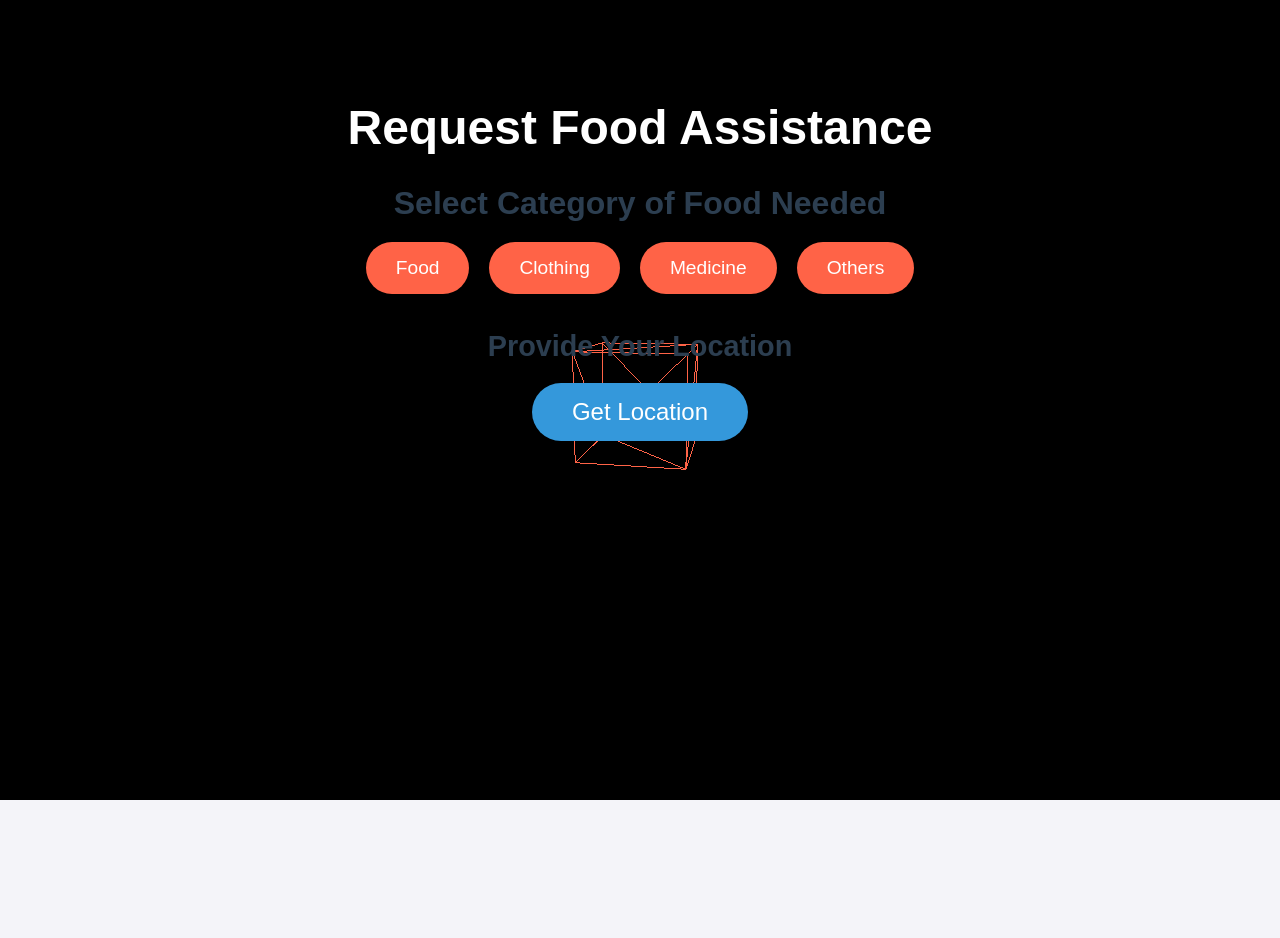
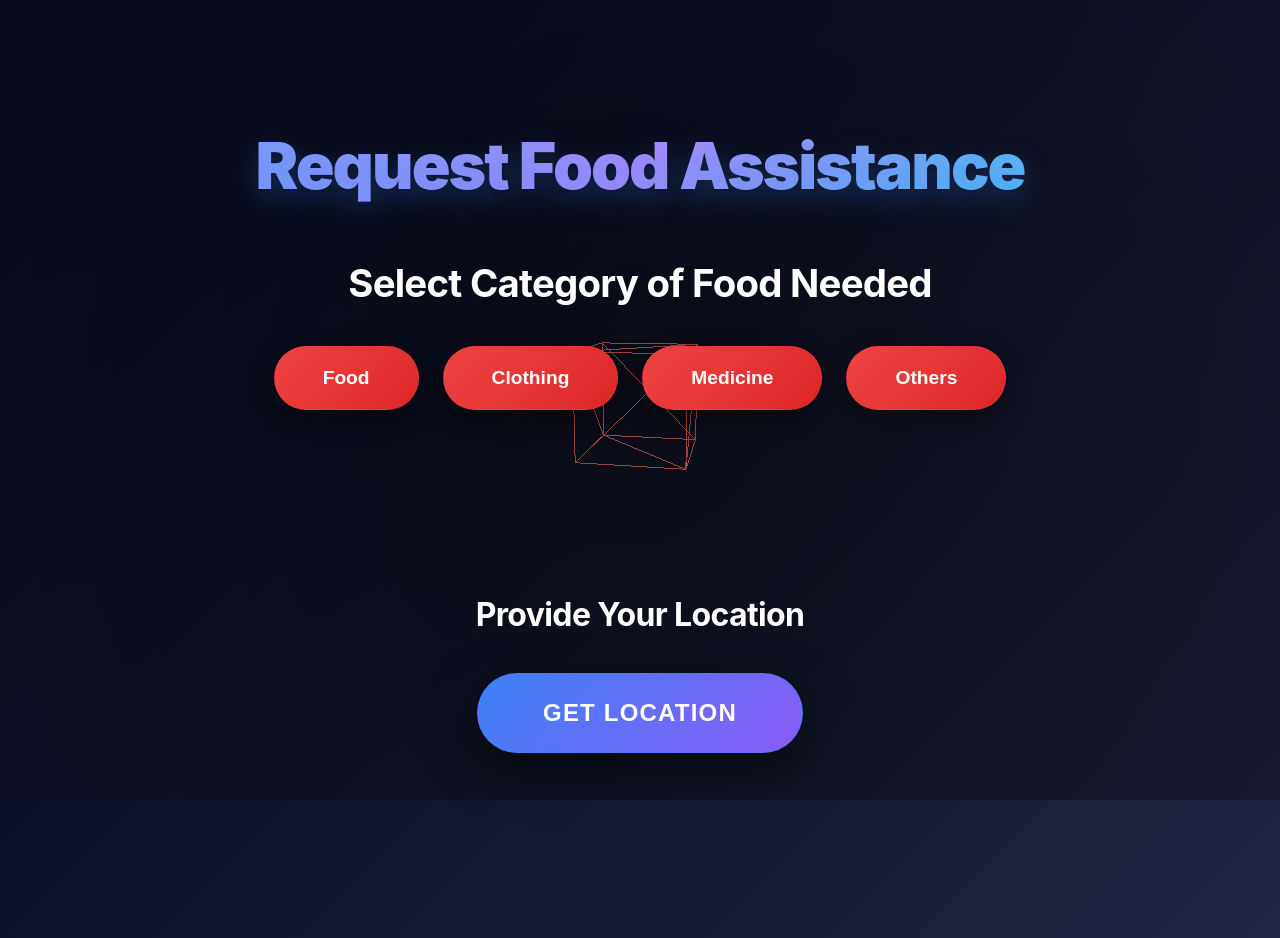
Before and after one commit to SiddharthKumar241/Food_Link, a website: page frontend/Receiver.html in a window 1280 px wide. Before the commit the page ends 800 px from the top, so only its background shows below. Drawn offline with nearby package versions, Linux system fonts and the light colour scheme.

Commit message:
Update Receiver.html

```diff
--- a/frontend/Receiver.html
+++ b/frontend/Receiver.html
@@ -14,107 +14,7 @@
   <!-- AOS JS -->
   <script src="https://cdn.jsdelivr.net/npm/aos@2.3.4/dist/aos.js"></script>
 
-  <style>
-    /* Your original styles here */
-    * {
-      margin: 0;
-      padding: 0;
-      box-sizing: border-box;
-    }
-
-    body {
-      font-family: "Arial", sans-serif;
-      background-color: #f4f4f9;
-      overflow: hidden;
-    }
-
-    #three-container {
-      position: absolute;
-      top: 0;
-      left: 0;
-      width: 100%;
-      height: 100%;
-      z-index: -1;
-    }
-
-    .needly-page {
-      text-align: center;
-      position: relative;
-      z-index: 1;
-      padding-top: 100px;
-      color: #333;
-    }
-
-    .needly-page h1 {
-      font-size: 3rem;
-      color: #2c3e50;
-      margin-bottom: 30px;
-    }
-
-    .categories h2 {
-      font-size: 2rem;
-      color: #2c3e50;
-      margin: 20px 0;
-    }
-
-    .category {
-      display: flex;
-      justify-content: center;
-      gap: 20px;
-    }
-
-    .need-category {
-      padding: 15px 30px;
-      font-size: 1.2rem;
-      border: none;
-      background-color: #ff6347;
-      color: white;
-      border-radius: 50px;
-      cursor: pointer;
-      transition: background-color 0.3s ease, transform 0.3s ease;
-    }
-
-    .need-category:hover {
-      background-color: #e53e3e;
-      transform: scale(1.1);
-    }
-
-    .request-section h3 {
-      font-size: 1.8rem;
-      color: #2c3e50;
-      margin-bottom: 20px;
-    }
-
-    .request-btn {
-      padding: 15px 40px;
-      font-size: 1.5rem;
-      border: none;
-      background-color: #3498db;
-      color: white;
-      border-radius: 50px;
-      cursor: pointer;
-      transition: background-color 0.3s ease, transform 0.3s ease;
-    }
-
-    .request-btn:hover {
-      background-color: #2980b9;
-      transform: scale(1.1);
-    }
-
-    .request-details {
-      display: none;
-      margin-top: 30px;
-      background-color: #fff;
-      padding: 20px;
-      border-radius: 10px;
-      box-shadow: 0 0 10px rgba(0, 0, 0, 0.1);
-    }
-
-    .request-details p {
-      font-size: 1.2rem;
-      color: #333;
-    }
-  </style>
+ <link rel="stylesheet" href="Receiver.css" />
 </head>
 <body>
   <!-- Three.js Background Container -->
```
